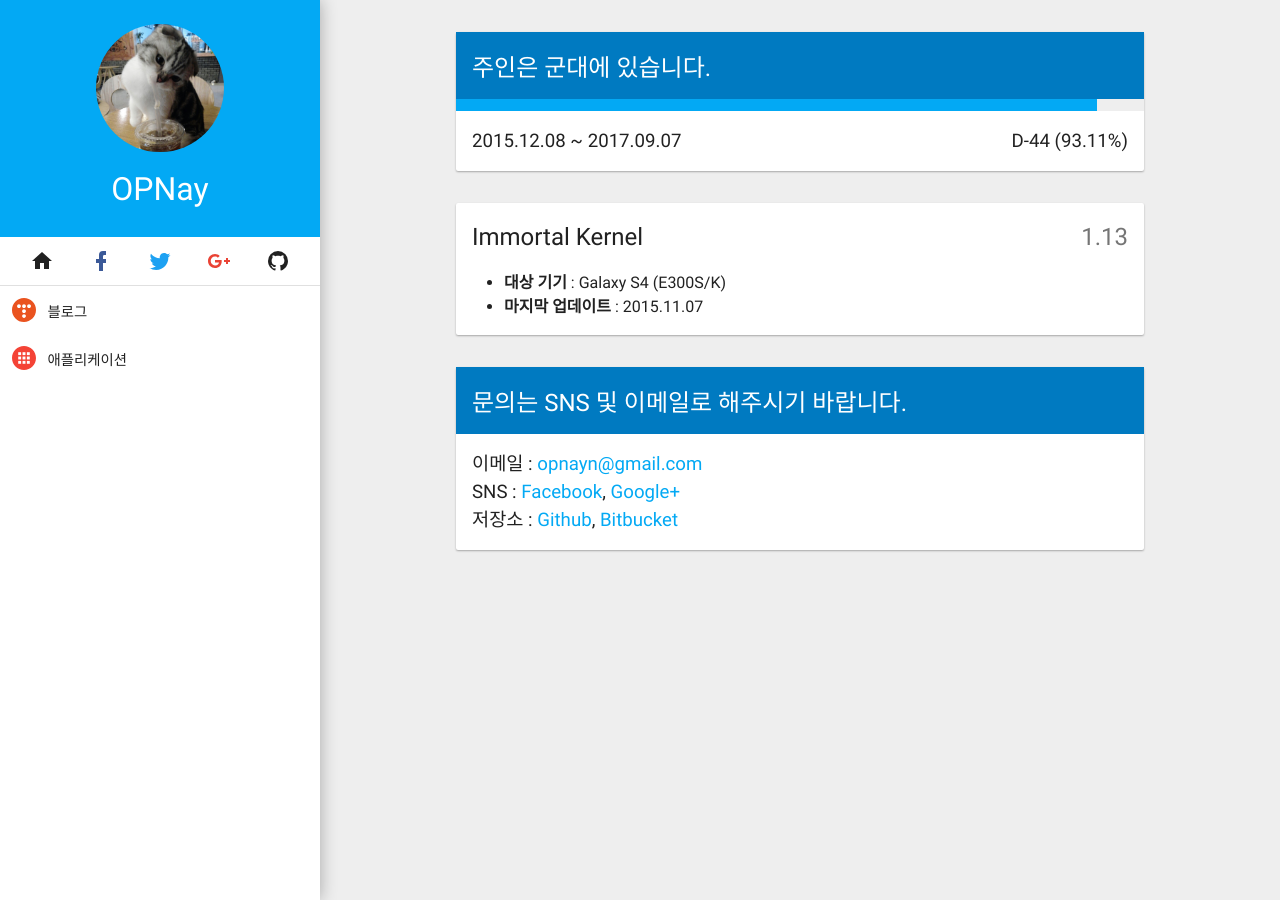
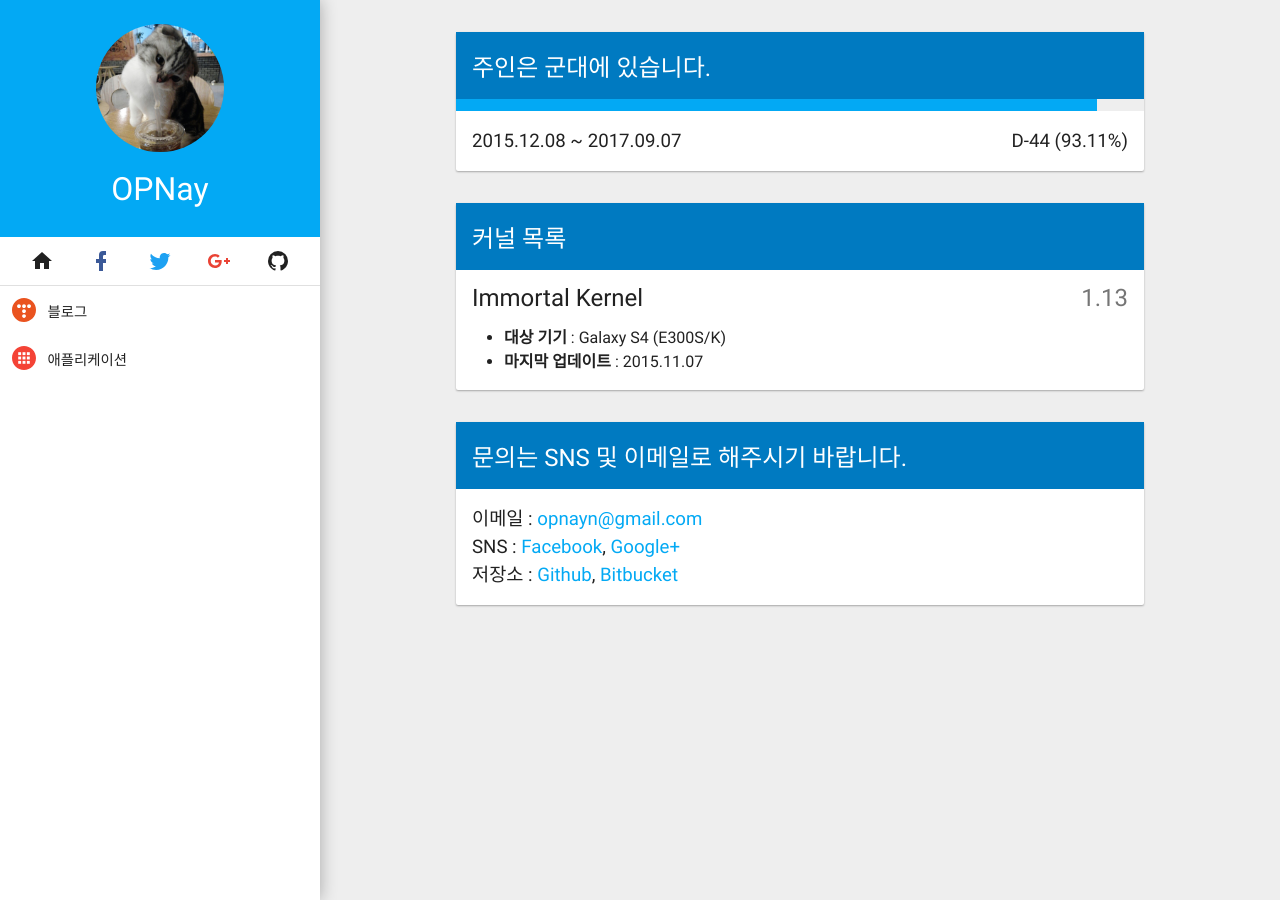
Before and after one commit to opnay/opnay.github.io, a Jekyll site: the page built from index.html, in a window 1280 px wide. Built offline with Jekyll 4.4.1, drawn with Linux system fonts in a browser that asks for light colours; some web fonts are replaced.

Commit message:
index: kernel list Add header

```diff
--- a/index.html
+++ b/index.html
@@ -34,6 +34,7 @@ theme:
 </section>
 <section class="section kernel">
 	<div class="card">
+		<header class="bg-s-d ft-white">커널 목록</header>
 		{% for item in site.data.kernel %}
 		<a class="item ft-black" href="{{ item.href }}">
 			<p class="title">{{ item.name }}<span class="ft-black-sec right">{{ item.version }}</span></p>
@@ -44,6 +45,11 @@ theme:
 		</a>
 		{% endfor %}
 	</div>
+	<style>
+.item .title {margin-bottom:16px; line-height:1; font-size:1.5em;}
+.kernel .item {display:block; padding:16px; width:100%; text-decoration:none; transition:box-shadow 200ms;}
+.kernel .item:hover {box-shadow:0 0 8px rgba(0,0,0,0.24), 0 8px 8px rgba(0,0,0,0.24);}
+	</style>
 </section>
 <section class="section contact">
 	<div class="card">
@@ -56,8 +62,3 @@ theme:
 	</div>
 	<style>.contact article {padding:16px; font-size:14pt;}</style>
 </section>
-<style>
-.card .title {margin-bottom:16px; font-size:1.5em;}
-.card .item {display:block; padding:16px; width:100%; text-decoration:none; transition:box-shadow 200ms;}
-.card .item:hover {box-shadow:0 0 8px rgba(0,0,0,0.24), 0 8px 8px rgba(0,0,0,0.24);}
-</style>
```
